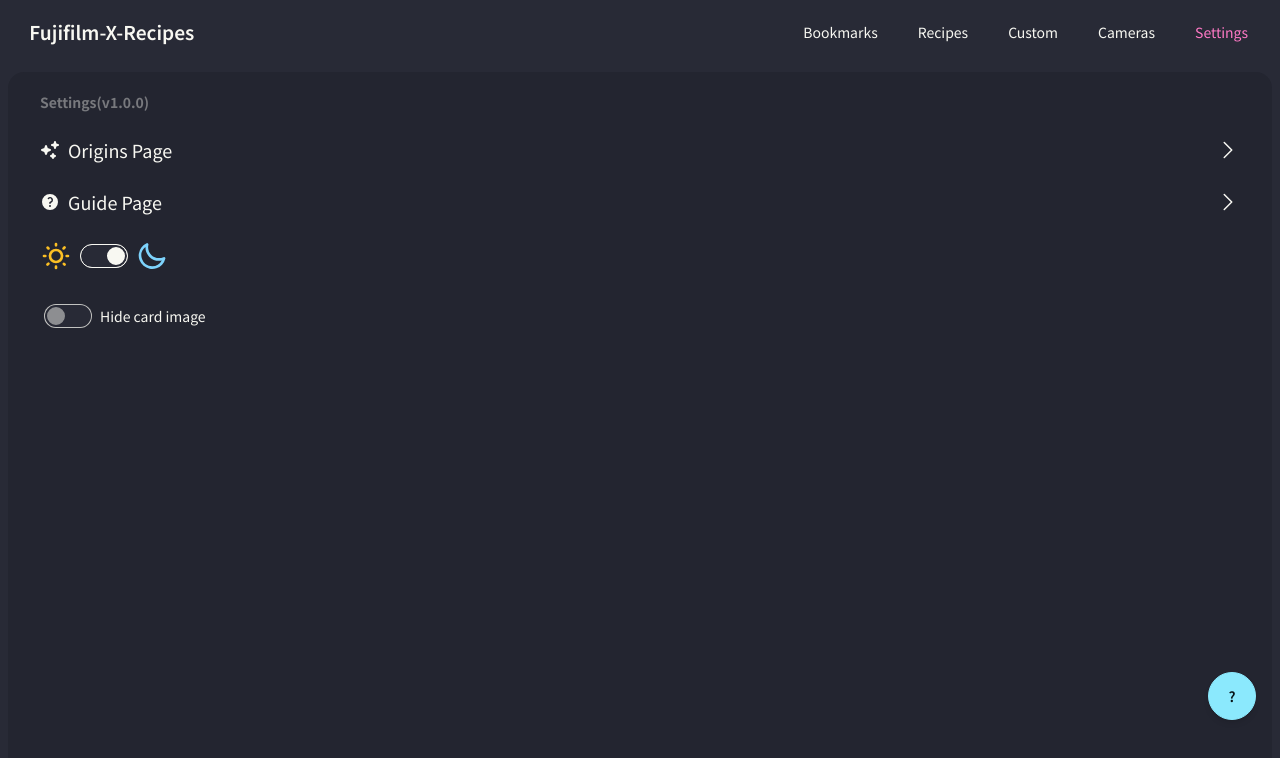
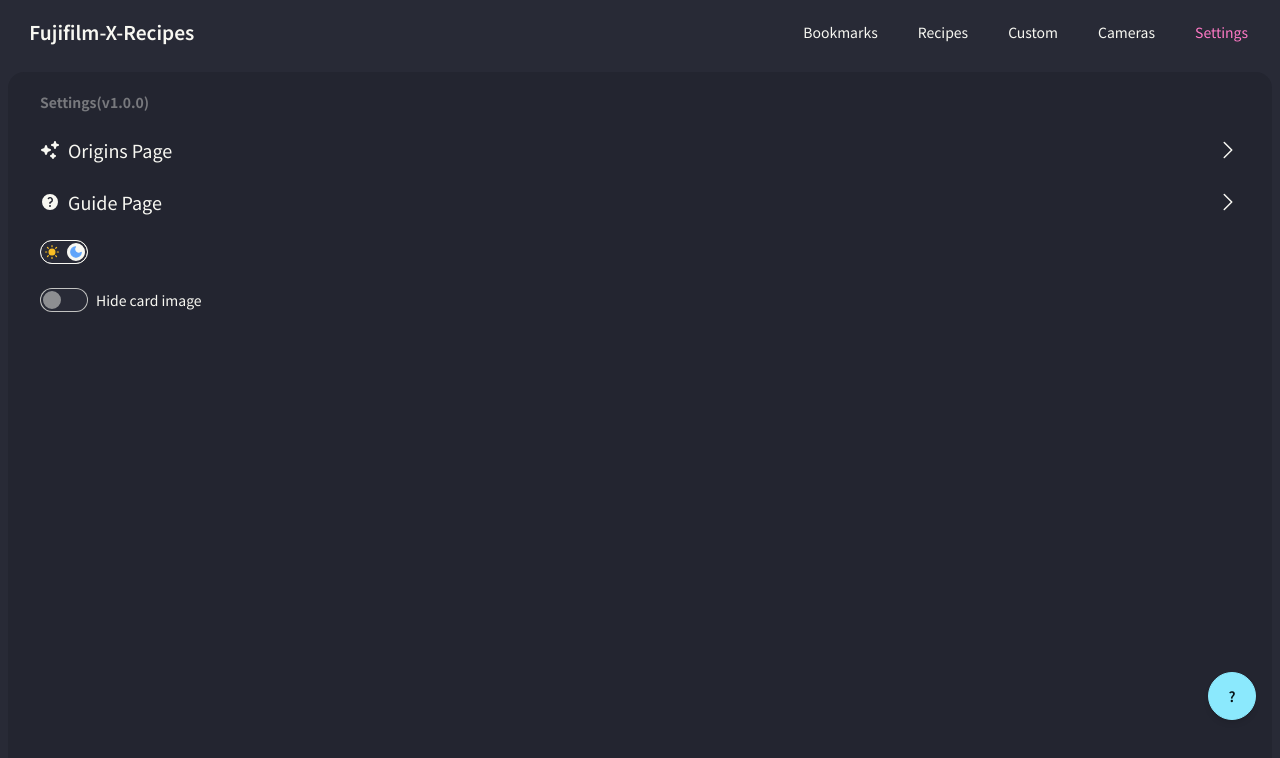
Before and after one commit to pathas-dev/fujifilm-x-recipes, a Next.js app: page /en/settings in a window 1280 px wide. Shown: the top 758 px of the page. Built offline with nearby package versions, Linux system fonts and the light colour scheme; no server answers.

Commit message:
Style(ThemeSwitch, HideCardImageToggle) 스타일 일관되게 수정

```diff
--- a/src/components/settings/HideCardImageToggle.tsx
+++ b/src/components/settings/HideCardImageToggle.tsx
@@ -31,7 +31,7 @@
 
   return (
     <div className="form-control">
-      <label className="label cursor-pointer">
+      <label className="label cursor-pointer p-0">
         <input
           type="checkbox"
           className="toggle"
--- a/src/components/settings/ThemeSwitch.tsx
+++ b/src/components/settings/ThemeSwitch.tsx
@@ -39,30 +39,42 @@
   }, [isDarkTheme]);
 
   return (
-    <label className="flex cursor-pointer gap-2 items-center">
-      {/* sun icon */}
-      <svg
-        className="swap-off fill-amber-400 w-8 h-8"
-        xmlns="http://www.w3.org/2000/svg"
-        viewBox="0 0 24 24"
-      >
-        <path d="M5.64,17l-.71.71a1,1,0,0,0,0,1.41,1,1,0,0,0,1.41,0l.71-.71A1,1,0,0,0,5.64,17ZM5,12a1,1,0,0,0-1-1H3a1,1,0,0,0,0,2H4A1,1,0,0,0,5,12Zm7-7a1,1,0,0,0,1-1V3a1,1,0,0,0-2,0V4A1,1,0,0,0,12,5ZM5.64,7.05a1,1,0,0,0,.7.29,1,1,0,0,0,.71-.29,1,1,0,0,0,0-1.41l-.71-.71A1,1,0,0,0,4.93,6.34Zm12,.29a1,1,0,0,0,.7-.29l.71-.71a1,1,0,1,0-1.41-1.41L17,5.64a1,1,0,0,0,0,1.41A1,1,0,0,0,17.66,7.34ZM21,11H20a1,1,0,0,0,0,2h1a1,1,0,0,0,0-2Zm-9,8a1,1,0,0,0-1,1v1a1,1,0,0,0,2,0V20A1,1,0,0,0,12,19ZM18.36,17A1,1,0,0,0,17,18.36l.71.71a1,1,0,0,0,1.41,0,1,1,0,0,0,0-1.41ZM12,6.5A5.5,5.5,0,1,0,17.5,12,5.51,5.51,0,0,0,12,6.5Zm0,9A3.5,3.5,0,1,1,15.5,12,3.5,3.5,0,0,1,12,15.5Z" />
-      </svg>
-      {/* this hidden checkbox controls the state */}
+    <label className="cursor-pointer grid place-items-center">
       <input
         type="checkbox"
-        className="toggle theme-controller"
+        className="toggle theme-controller bg-base-content row-start-1 col-start-1 col-span-2"
         checked={isDarkTheme}
         readOnly
         onClick={handleClick}
       />
-      {/* moon icon */}
       <svg
-        className="swap-on fill-sky-300 w-8 h-8"
+        className="col-start-1 row-start-1 stroke-amber-400 fill-amber-400"
         xmlns="http://www.w3.org/2000/svg"
+        width="14"
+        height="14"
         viewBox="0 0 24 24"
+        fill="none"
+        stroke="currentColor"
+        strokeWidth="2"
+        strokeLinecap="round"
+        strokeLinejoin="round"
       >
-        <path d="M21.64,13a1,1,0,0,0-1.05-.14,8.05,8.05,0,0,1-3.37.73A8.15,8.15,0,0,1,9.08,5.49a8.59,8.59,0,0,1,.25-2A1,1,0,0,0,8,2.36,10.14,10.14,0,1,0,22,14.05,1,1,0,0,0,21.64,13Zm-9.5,6.69A8.14,8.14,0,0,1,7.08,5.22v.27A10.15,10.15,0,0,0,17.22,15.63a9.79,9.79,0,0,0,2.1-.22A8.11,8.11,0,0,1,12.14,19.73Z" />
+        <circle cx="12" cy="12" r="5" />
+        <path d="M12 1v2M12 21v2M4.2 4.2l1.4 1.4M18.4 18.4l1.4 1.4M1 12h2M21 12h2M4.2 19.8l1.4-1.4M18.4 5.6l1.4-1.4" />
+      </svg>
+      <svg
+        className="col-start-2 row-start-1 stroke-blue-400 fill-blue-400"
+        xmlns="http://www.w3.org/2000/svg"
+        width="14"
+        height="14"
+        viewBox="0 0 24 24"
+        fill="none"
+        stroke="currentColor"
+        strokeWidth="2"
+        strokeLinecap="round"
+        strokeLinejoin="round"
+      >
+        <path d="M21 12.79A9 9 0 1 1 11.21 3 7 7 0 0 0 21 12.79z"></path>
       </svg>
     </label>
   );
```
